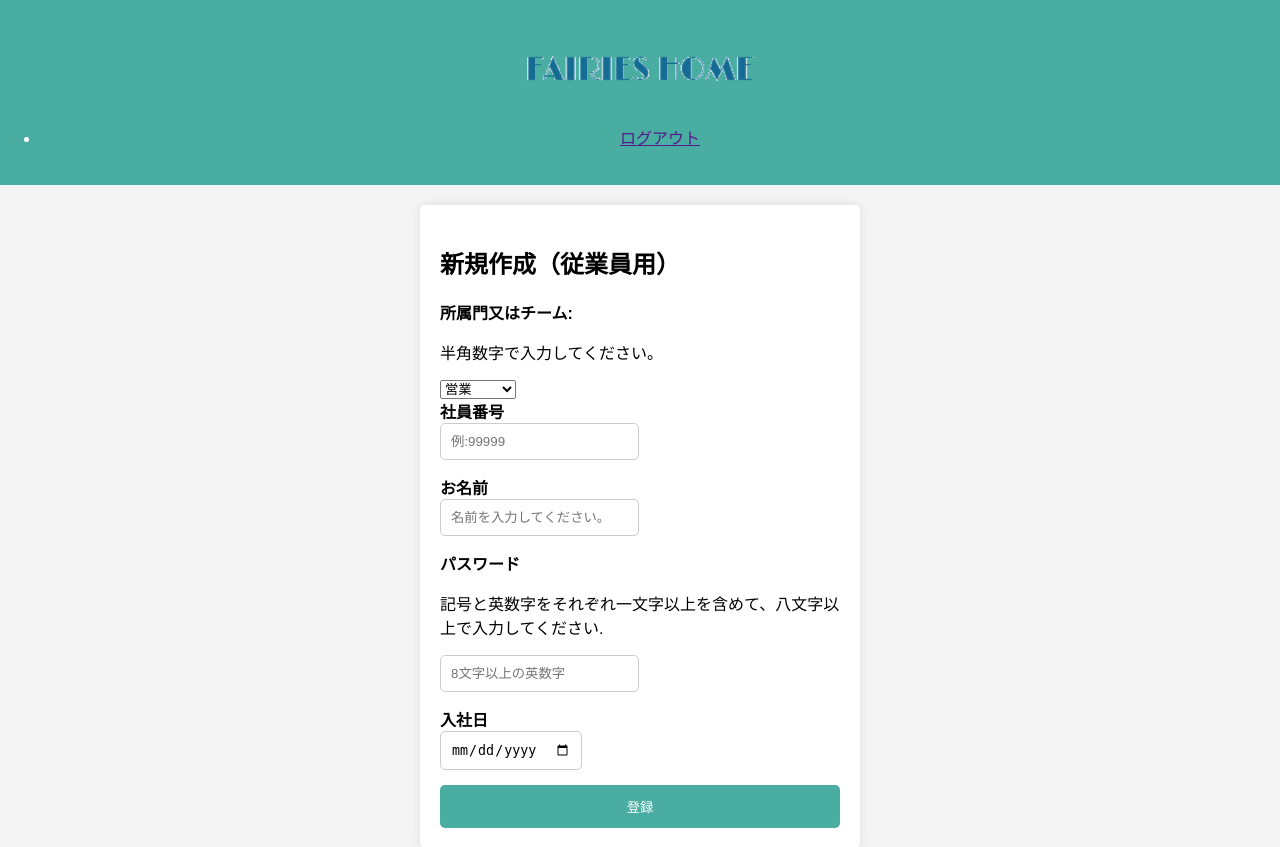
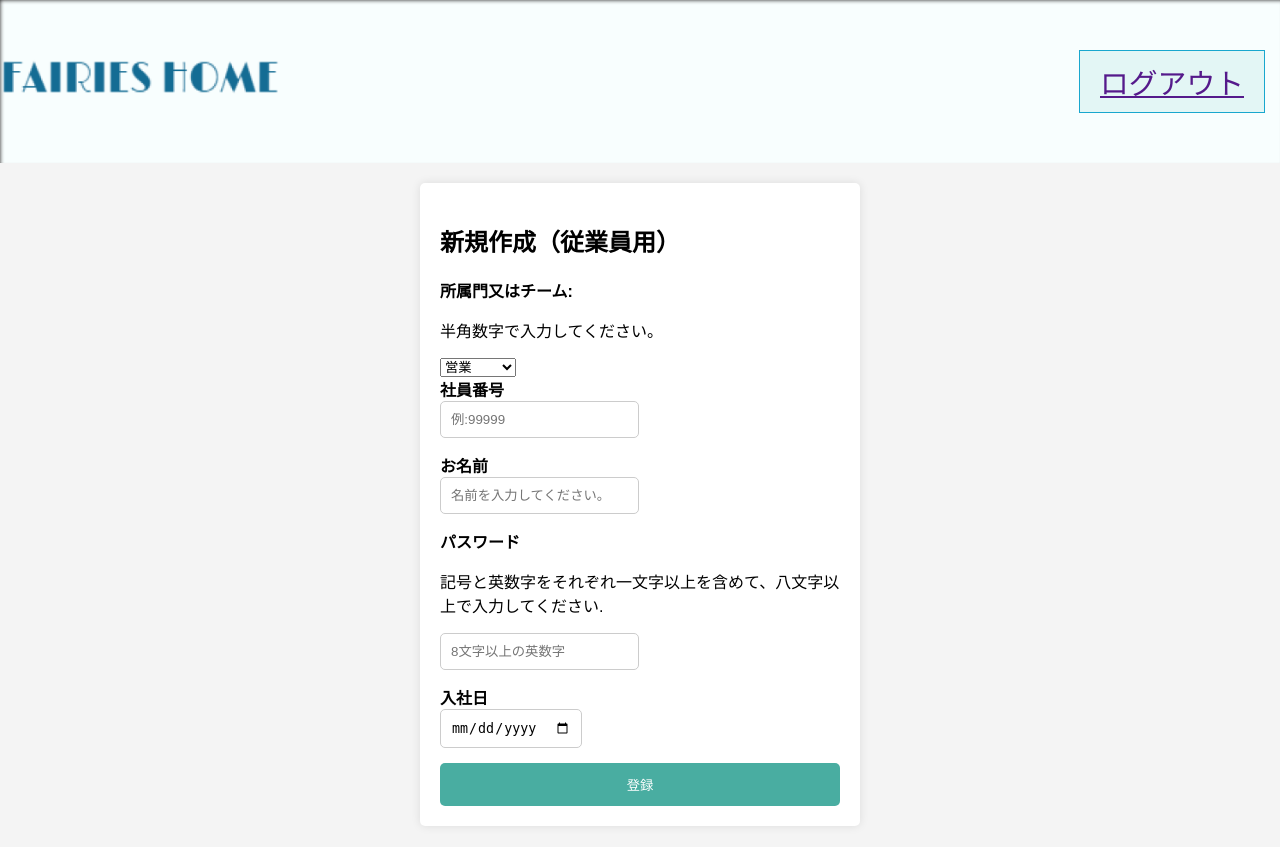
Before and after one commit to toma1128/Fairies, a PHP site: page /user_register.php in a window 1280 px wide. Shown: the top 847 px of the page. After the commit the page ends 806 px from the top, so only its background shows below. Run offline with PHP 8.4, Linux system fonts and the light colour scheme; data that the repository does not hold is empty.

Commit message:
ヘッダーの編集

```diff
--- a/Fairies/php/user_register.css
+++ b/Fairies/php/user_register.css
@@ -6,10 +6,65 @@ body {
 }
 
 header {
+    height: 10%;
     text-align: center;
-    background-color: #49ada1;
-    color: #fff;
+    background-color: #F8FEFE;
     padding: 20px 0;
+    /* 横並びに */
+    display: flex;
+    justify-content: space-between;
+    /* 中央揃えに変更 */
+    align-items: center;
+    box-shadow: 2px 2px 4px -2px rgb(30, 28, 28) inset;
+}
+
+/* headerの画像のスタイル */
+header img {
+    /* 右側の余白を自動で設定 */
+    margin: auto;
+    /* 高さ */
+    height: 4.5rem;
+    /* 横幅 */
+    width: 35vh;
+}
+
+/* ヘッダー内のul */
+header ul {
+    /* リストアイテムを均等に配置 */
+    justify-content: space-around;
+    /* リストアイテムを中央揃えに配置 */
+    align-items: center;
+    /* 横並びに */
+    display: flex;
+    /* 均等に */
+    justify-content: space-around;
+    /* 中央ぞろえ */
+    align-items: center;
+
+
+}
+
+/* 従業員一覧のliタグ */
+header ul li {
+    /* テキストサイズ */
+    font-size: 1.8rem;
+    /* 黒丸を消す */
+    list-style: none;
+    padding: 10px 20px;
+    /*余白*/
+    background: #e3f6f5;
+    /*背景色*/
+    border-top: solid 1px #19A7CE;
+    /*枠線・上*/
+    border-bottom: solid 1px #19A7CE;
+    /*枠線・下*/
+    border-right: solid 1px #19A7CE;
+    /*枠線・右*/
+    border-left: solid 1px #19A7CE;
+    /*枠線・左*/
+
+    margin-right: 15px;
+
 }
 
 main {
```
